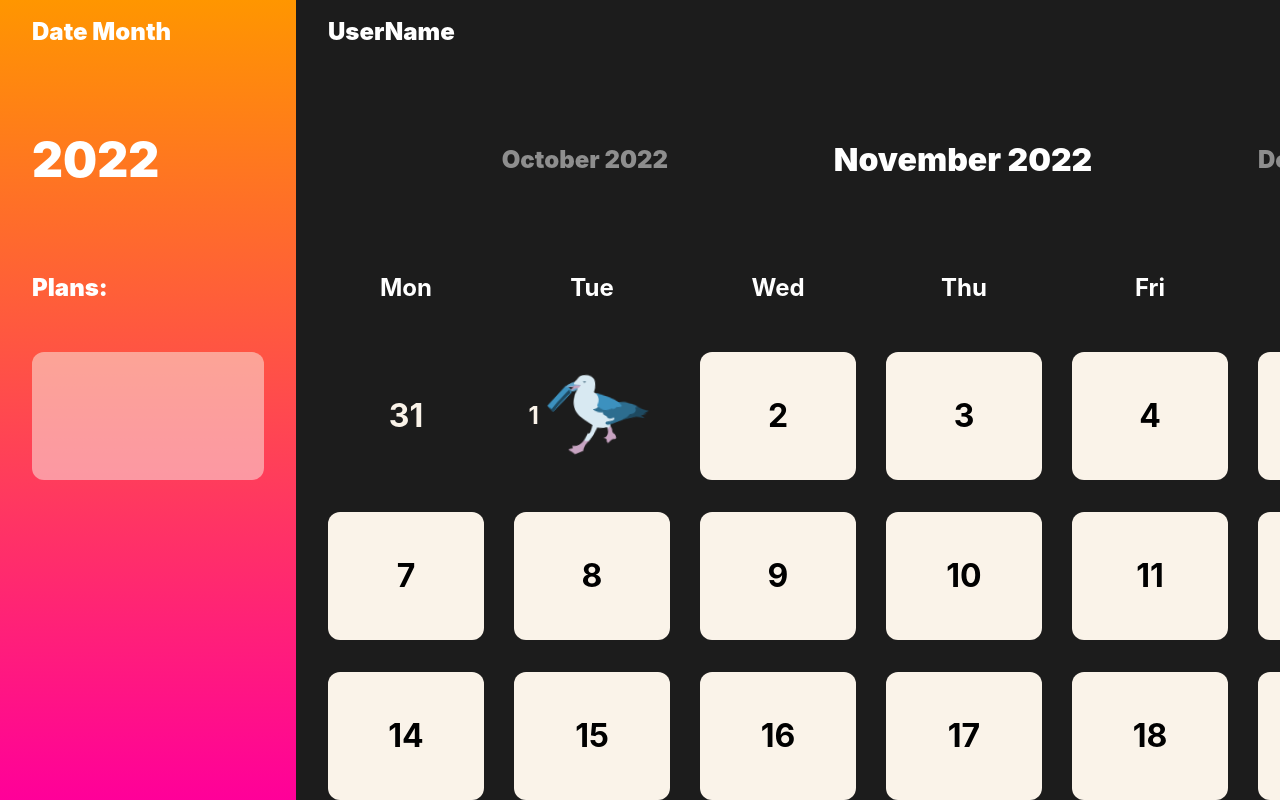
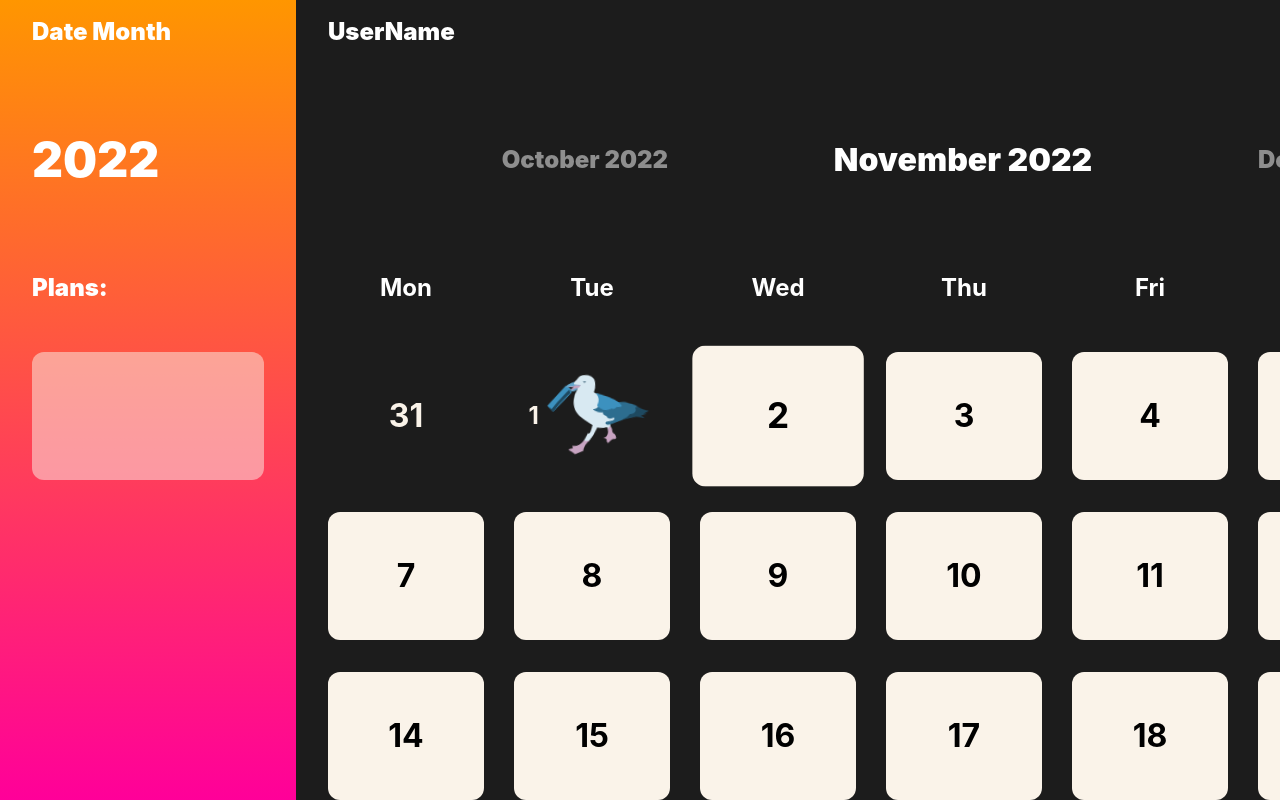
Before and after one commit to alexkior/seagulendar, a React (Vite) app in the folder client/: page / in a window 1280 px wide. In both pictures the pointer is over the element 778 px from the left and 416 px from the top of the page. Shown: the top 800 px of the page. Built offline with nearby package versions, Linux system fonts and the light colour scheme.

Commit message:
Fix calendar item animation on transformation

```diff
--- a/client/src/components/Calendar/components/CalendarItem/CalendarItem.module.scss
+++ b/client/src/components/Calendar/components/CalendarItem/CalendarItem.module.scss
@@ -14,12 +14,13 @@
   font-size: 32px;
   font-weight: 700;
   animation: hoverout 1s;
+  transition: transform 1s;
 
   cursor: pointer;
 }
 
 .CalendarItem:hover {
-  animation: hover 1s;
+  transform: scale(1.1);
 }
 
 .CalendarItem_notCurrentMonth {
```
